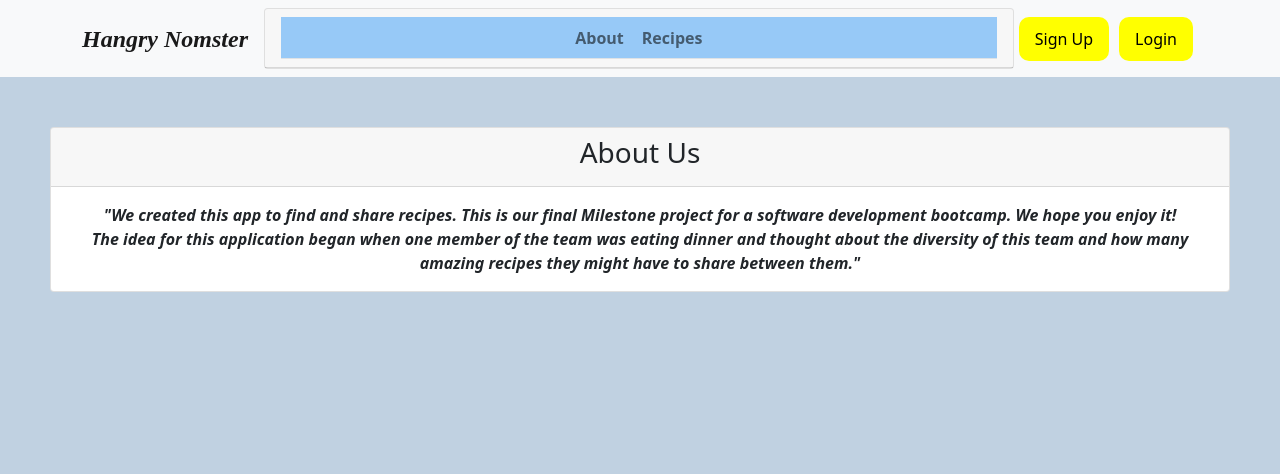
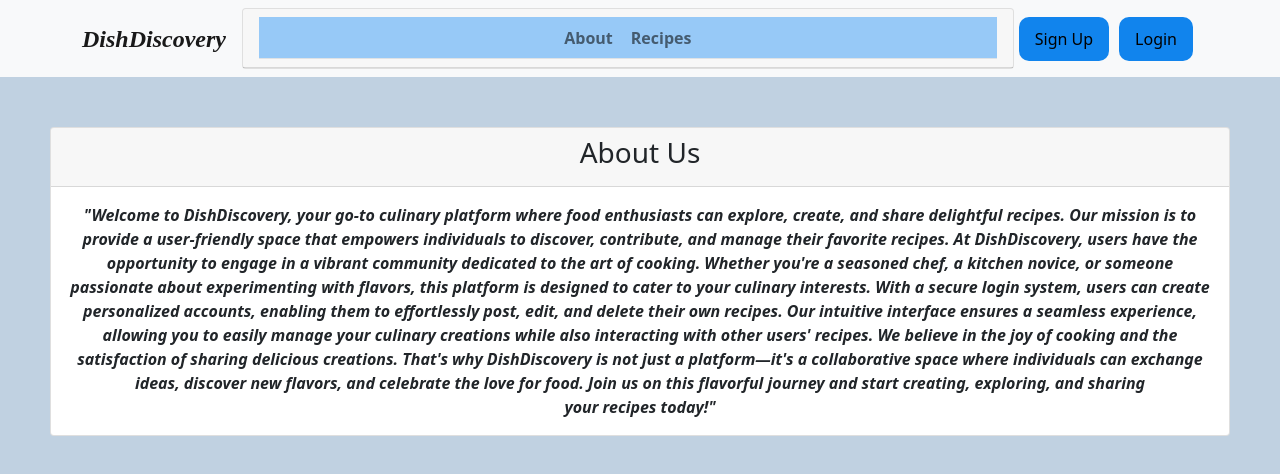
Before and after one commit to rmcgirt55/cusine-recipe-frontend, a React (Create React App) app: page /about in a window 1280 px wide. Shown: the top 474 px of the page. Built offline with nearby package versions, Linux system fonts and the light colour scheme; no server answers.

Commit message:
final changes

```diff
--- a/index.html
+++ b/index.html
@@ -9,7 +9,7 @@
       content="Web site created using create-react-app"
     />
     <link rel="manifest" href="%PUBLIC_URL%/manifest.json" />
-    <title>Hangry Nomstersss</title>
+    <title>DishDiscovery</title>
   </head>
   <body>
     <div id="root"></div>
--- a/src/App.css
+++ b/src/App.css
@@ -25,9 +25,9 @@
 }
 
 .login {
-  background-color: yellow;
+  background-color: #1184ed;
   color: white;
-  border-color: rgb(237, 124, 26);
+  border-color: rgb(151, 201, 247);
   text-align: center;
   border-radius: 50%;
   height: 75px;
@@ -55,9 +55,9 @@
   margin: 5px;
 }
 .loginbtn {
-  background-color: rgb(237, 124, 26);
+  background-color: rgb(151, 201, 247);
   color: white;
-  border-color: rgb(237, 124, 26);
+  border-color: rgb(151, 201, 247);
   text-align: center;
   border-radius: 10%;
   height: 40px;
@@ -66,9 +66,9 @@
 }
 
 .searchbtn {
-  background-color: rgb(237, 124, 26);
+  background-color: rgb(151, 201, 247);
   color: white;
-  border-color: rgb(237, 124, 26);
+  border-color: rgb(151, 201, 247);
   text-align: center;
   border-radius: 10%;
   height: 40px;
@@ -77,9 +77,9 @@
 }
 
 .addrecipebtn {
-  background-color: rgb(237, 124, 26);
+  background-color: rgb(151, 201, 247);
   color: white;
-  border-color: rgb(237, 124, 26);
+  border-color: rgb(151, 201, 247);
   text-align: center;
   border-radius: 10%;
   height: 40px;
@@ -146,9 +146,9 @@
 }
 
 .addbacktorecipebtn {
-  background-color: rgb(237, 124, 26);
+  background-color: rgb(151, 201, 247);
   color: white;
-  border-color: rgb(237, 124, 26);
+  border-color: rgb(151, 201, 247);
   text-align: center;
   border-radius: 10%;
   height: 40px;
--- a/src/components/About.js
+++ b/src/components/About.js
@@ -3,30 +3,6 @@ import Container from "react-bootstrap/Container";
 
 const About = () => {
   return (
-    // <div className="aboutbg">
-    //   <Container>
-    //     <Card className="bg-dark text-black text-center" border="info">
-    //       <Card.ImgOverlay>
-    //         <Card.Text>
-    //           <h4>About Us</h4>
-    //           <br></br>
-    //           <b>
-    //             <i>
-    //               "We created this app to find and share recipes. This is our
-    //               final Milestone project for a software development bootcamp.
-    //               We hope you enjoy it!
-    //               <br></br>
-    //               The idea for this application began when one member of the
-    //               team was eating dinner and thought about the diversity of this
-    //               team and how many amazing recipes they might have to share
-    //               between them."
-    //             </i>
-    //           </b>
-    //         </Card.Text>
-    //       </Card.ImgOverlay>
-    //     </Card>
-    //   </Container>
-    // </div>
     <div className="intro-main">
       <Card>
         <Card.Header>
@@ -35,13 +11,25 @@ const About = () => {
         <Card.Body>
           <b>
             <i>
-              "We created this app to find and share recipes. This is our final
-              Milestone project for a software development bootcamp. We hope you
-              enjoy it!
-              <br></br>
-              The idea for this application began when one member of the team
-              was eating dinner and thought about the diversity of this team and
-              how many amazing recipes they might have to share between them."
+              "Welcome to DishDiscovery, your go-to culinary platform where food
+              enthusiasts can explore, create, and share delightful recipes. Our
+              mission is to provide a user-friendly space that empowers
+              individuals to discover, contribute, and manage their favorite
+              recipes. At DishDiscovery, users have the opportunity to engage in
+              a vibrant community dedicated to the art of cooking. Whether
+              you're a seasoned chef, a kitchen novice, or someone passionate
+              about experimenting with flavors, this platform is designed to
+              cater to your culinary interests. With a secure login system,
+              users can create personalized accounts, enabling them to
+              effortlessly post, edit, and delete their own recipes. Our
+              intuitive interface ensures a seamless experience, allowing you to
+              easily manage your culinary creations while also interacting with
+              other users' recipes. We believe in the joy of cooking and the
+              satisfaction of sharing delicious creations. That's why
+              DishDiscovery is not just a platform—it's a collaborative space
+              where individuals can exchange ideas, discover new flavors, and
+              celebrate the love for food. Join us on this flavorful journey and
+              start creating, exploring, and sharing your recipes today!"
             </i>
           </b>
         </Card.Body>
--- a/src/components/HeaderBar.js
+++ b/src/components/HeaderBar.js
@@ -71,7 +71,7 @@ function HeaderBar() {
     <Navbar bg="light" expand="lg">
       <Container className="header-main">
         <Navbar.Brand className="text-wrap" onClick={() => navigate("/")}>
-          <b className="branding">Hangry Nomster</b>
+          <b className="branding">DishDiscovery</b>
         </Navbar.Brand>
         <SiteCards />
         {loginActions}
--- a/src/index.css
+++ b/src/index.css
@@ -156,7 +156,7 @@ code {
 
 .btn-cusine{
   border: none;
-    background-color: yellow;
+    background-color: #1184ed;
     padding: 10px;
     border-radius: 10px;
     font-weight: 500;
@@ -164,19 +164,19 @@ code {
 }
 
 .btn-cusine:hover {
-  background-color: #ffc107;
+  background-color: rgb(151, 201, 247);
 }
 
 .btn-cusine-update{
     border: none;
-      background-color:#ffc107 ;
+      background-color:rgb(151, 201, 247); ;
       padding: 10px;
       border-radius: 10px;
       font-weight: 500;
       margin: 5px;
 }
 .btn-cusine-update:hover {
-  background-color: yellow;
+  background-color: #1184ed;
 }
 
 .header-main{
```
